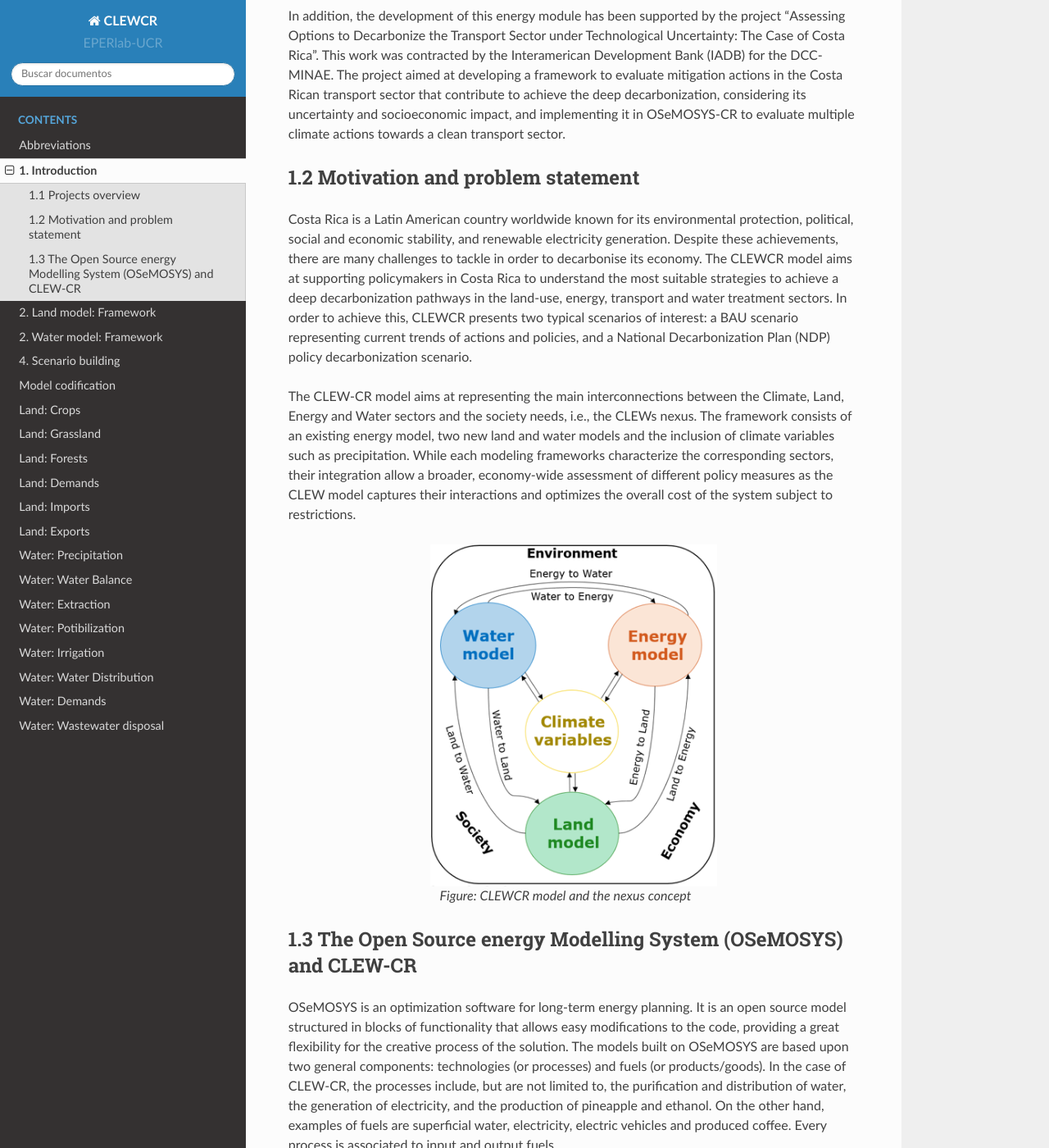
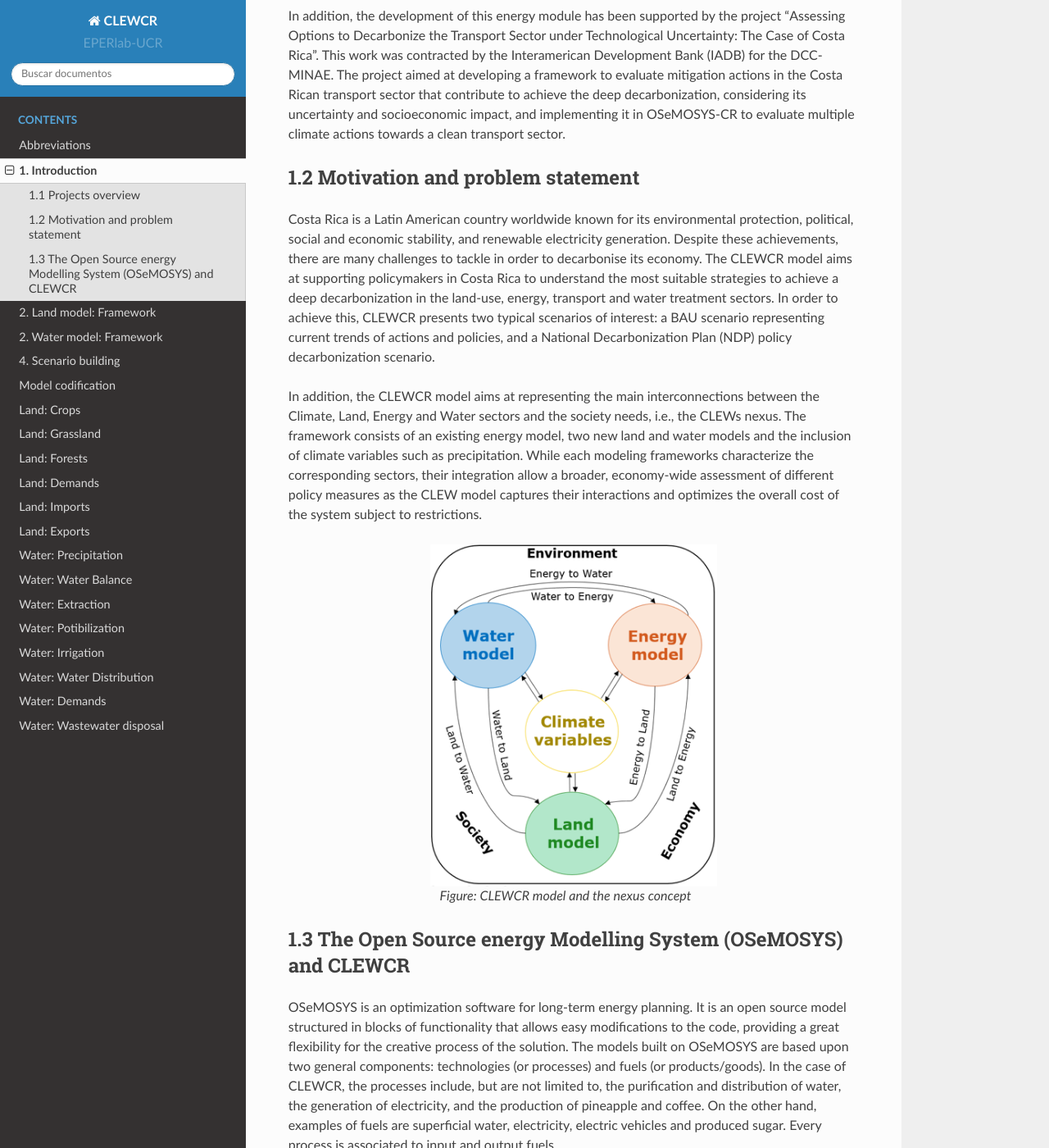
Before and after one commit to EPERLab/CLEW, a Sphinx documentation site: the page built from docs/01Introduction.rst, in a window 1280 px wide and 1400 px high, scrolled down 640 px. Shown: the whole window at 82% size. Built offline with Sphinx 7.4.7 and the Read the Docs theme 2.0.0, drawn with Linux system fonts in a browser that asks for light colours; formulas are drawn with MathJax 3; cross-references to code outside the pages are shown as plain code; some of the changed text lies outside the part shown.

Commit message:
Update 01Introduction.rst

```diff
--- a/docs/01Introduction.rst
+++ b/docs/01Introduction.rst
@@ -15,9 +15,9 @@
 1.2 Motivation and problem statement
 +++++++++
 
-Costa Rica is a Latin American country worldwide known for its environmental protection, political, social and economic stability, and renewable electricity generation. Despite these achievements, there are many challenges to tackle in order to decarbonise its economy. The CLEWCR model aims at supporting policymakers in Costa Rica to understand the most suitable strategies to achieve a deep decarbonization pathways in the land-use, energy, transport and water treatment sectors. In order to achieve this, CLEWCR presents two typical scenarios of interest: a BAU scenario representing current trends of actions and policies, and a National Decarbonization Plan (NDP) policy decarbonization scenario.
+Costa Rica is a Latin American country worldwide known for its environmental protection, political, social and economic stability, and renewable electricity generation. Despite these achievements, there are many challenges to tackle in order to decarbonise its economy. The CLEWCR model aims at supporting policymakers in Costa Rica to understand the most suitable strategies to achieve a deep decarbonization in the land-use, energy, transport and water treatment sectors. In order to achieve this, CLEWCR presents two typical scenarios of interest: a BAU scenario representing current trends of actions and policies, and a National Decarbonization Plan (NDP) policy decarbonization scenario.
 
-The CLEW-CR model aims at representing the main interconnections between the Climate, Land, Energy and Water sectors and the society needs, i.e., the CLEWs nexus. The framework consists of an existing energy model, two new land and water models and the inclusion of climate variables such as precipitation. While each modeling frameworks characterize the corresponding sectors, their integration allow a broader, economy-wide assessment of different policy measures as the CLEW model captures their interactions and optimizes the overall cost of the system subject to restrictions.
+In addition, the CLEWCR model aims at representing the main interconnections between the Climate, Land, Energy and Water sectors and the society needs, i.e., the CLEWs nexus. The framework consists of an existing energy model, two new land and water models and the inclusion of climate variables such as precipitation. While each modeling frameworks characterize the corresponding sectors, their integration allow a broader, economy-wide assessment of different policy measures as the CLEW model captures their interactions and optimizes the overall cost of the system subject to restrictions.
 
 .. figure::  doc_imgs/General_diagram.png
    :align:   center
@@ -26,12 +26,12 @@
    *Figure: CLEWCR model and the nexus concept*
 
 
-1.3 The Open Source energy Modelling System (OSeMOSYS) and CLEW-CR
+1.3 The Open Source energy Modelling System (OSeMOSYS) and CLEWCR
 +++++++++
 
-OSeMOSYS is an optimization software for long-term energy planning. It is an open source model structured in blocks of functionality that allows easy modifications to the code, providing a great flexibility for the creative process of the solution. The models built on OSeMOSYS are based upon two general components: technologies (or processes) and fuels (or products/goods). In the case of CLEW-CR, the processes include, but are not limited to, the purification and distribution of water, the generation of electricity, and the production of pineapple and ethanol. On the other hand, examples of fuels are superficial water, electricity, electric vehicles and produced coffee. Every process is associated to input and output fuels.
+OSeMOSYS is an optimization software for long-term energy planning. It is an open source model structured in blocks of functionality that allows easy modifications to the code, providing a great flexibility for the creative process of the solution. The models built on OSeMOSYS are based upon two general components: technologies (or processes) and fuels (or products/goods). In the case of CLEWCR, the processes include, but are not limited to, the purification and distribution of water, the generation of electricity, and the production of pineapple and coffee. On the other hand, examples of fuels are superficial water, electricity, electric vehicles and produced sugar. Every process is associated to input and output fuels.
 
-In addition, processes are described by a wide variety of parameters that allow a realistic modelling. These parameters are related to aspects such as costs, capacity, lifetime, implementation limits or targets, emissions factors in the case of processes and demands, and availability in the case of fuels. Parameters such as demands can vary over the different time slides considered in the modelling, and emission targets can be included. For CLEW-CR, these parameters were included with the best available information, which is most of the time national data. The purpose of this read the docs is to present the data values and sources used to parametrized CLEW-CR.
+In addition, processes are described by a wide variety of parameters that allow a realistic modelling. These parameters are related to aspects such as costs, capacity, lifetime, implementation limits or targets, emissions factors in the case of processes and demands, and availability in the case of fuels. Parameters such as demands can vary over the different time slides considered in the modelling, and emission targets can be included. For CLEWCR, these parameters were included with the best available information, which is most of the time national data. The purpose of this documentation is to present the data values and sources used to parametrized the CLEWCR model.
 
 .. figure::  doc_imgs/Technology.png
    :align:   center
```
